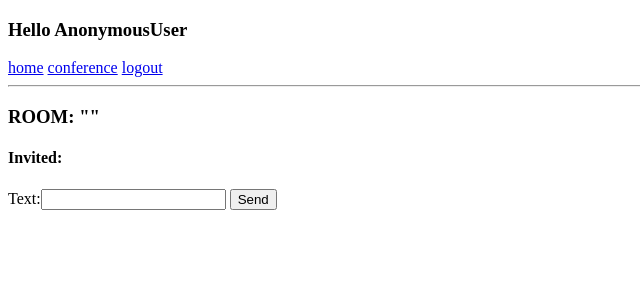
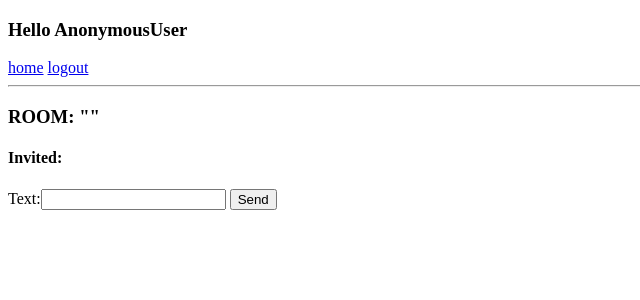
Before and after one commit to RomanBabchenko/channels_chat, a Django app: template chat/templates/chat/2room.html in a window 1280 px wide. Shown: the top 300 px of the page, without its empty margins (0-640 px from the left). Run offline with Django 3.2, Linux system fonts and the light colour scheme; the template is opened without the code that fills it: values that come from a table or form of the project are taken from there, others are empty; data comes from the database, SQL or seed files in the repository.

Commit message:
removed unused conference menu item

```diff
--- a/chat/templates/chat/base.html
+++ b/chat/templates/chat/base.html
@@ -8,7 +8,6 @@
 <body>
     <h3>Hello {{ user }}</h3>
     <a href="/">home</a>
-    <a href="/conf">conference</a>
     <a href="/logout">logout</a>
     <hr>
     {% block content %}
```
